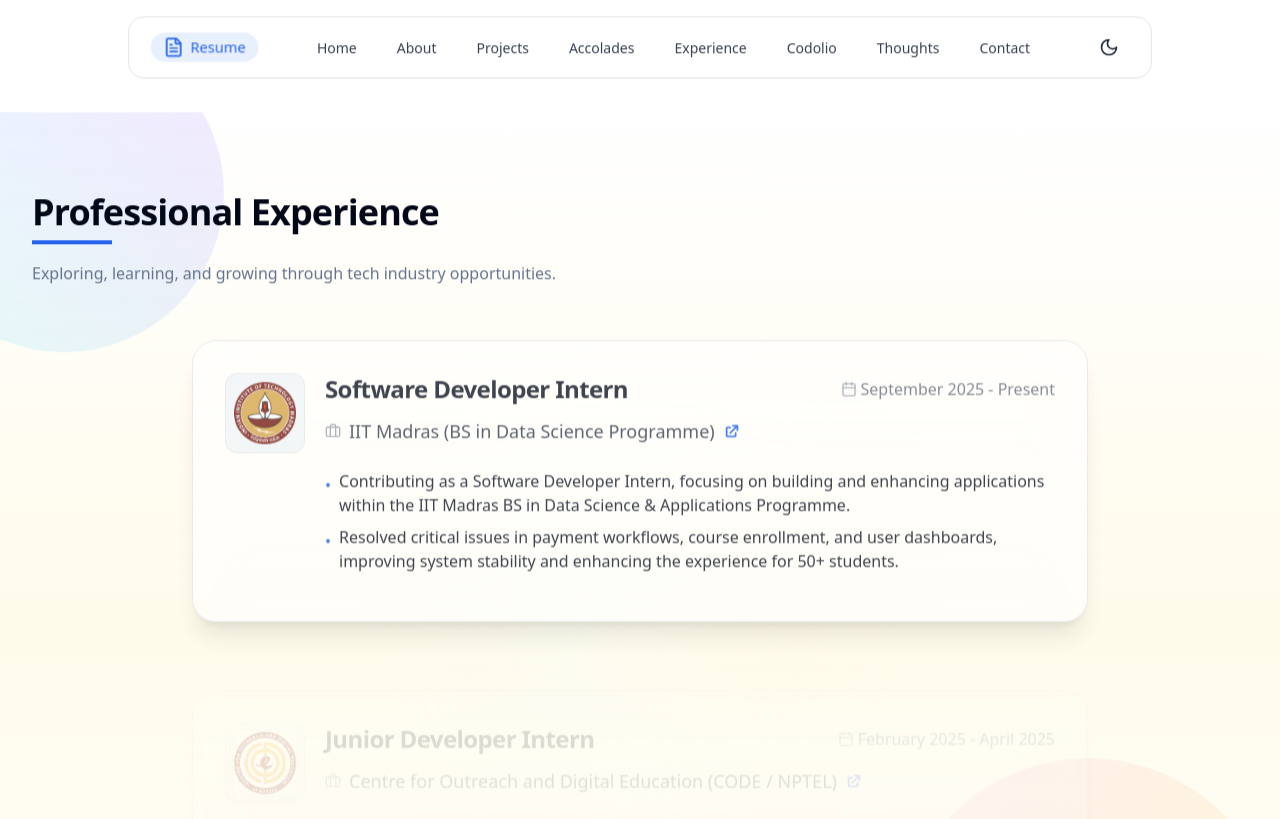
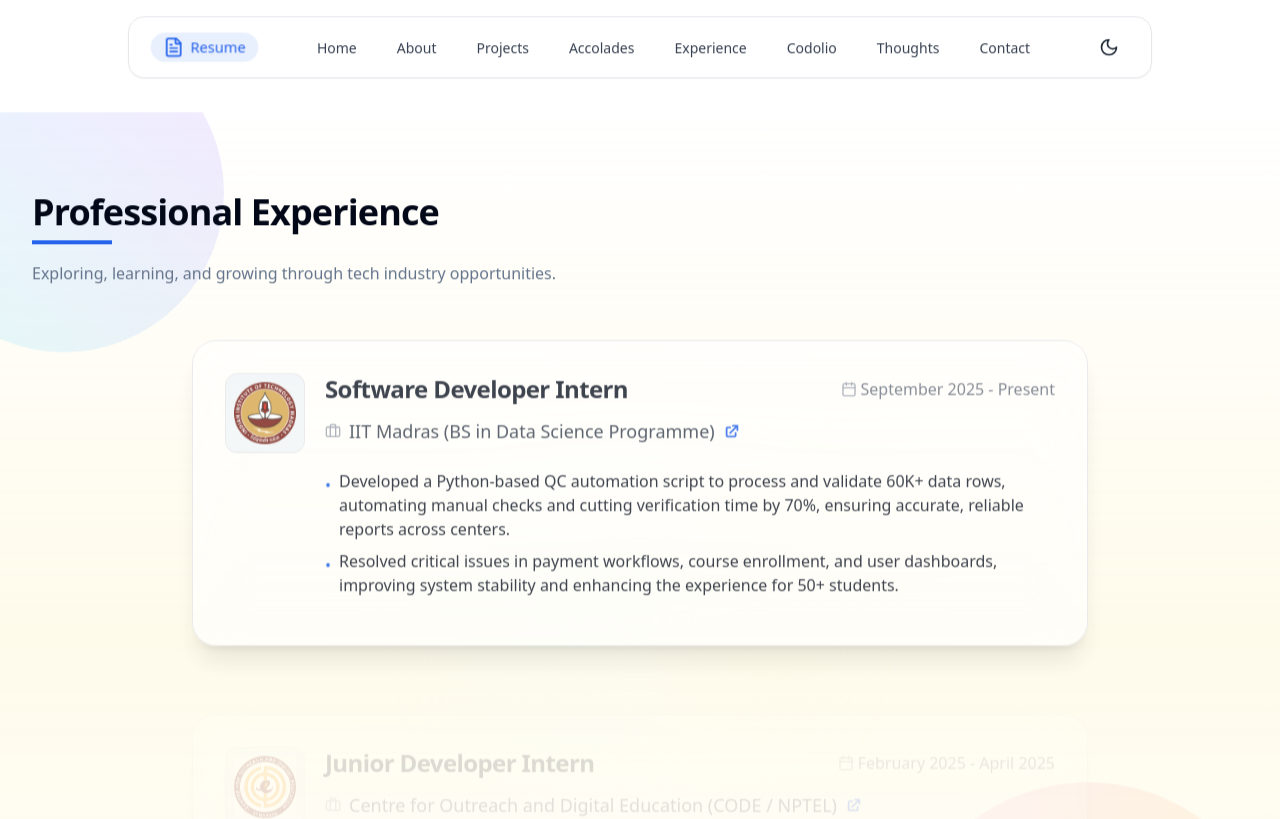
Before and after one commit to Mahadevan2005/Latest_Portfolio, a React (Vite) app: page /experience in a window 1280 px wide. Shown: the top 819 px of the page. Built offline with nearby package versions, Linux system fonts and the light colour scheme.

Commit message:
Updated experience and codolio

```diff
--- a/src/pages/Codolio.tsx
+++ b/src/pages/Codolio.tsx
@@ -16,7 +16,7 @@
 import { ExternalLink } from "lucide-react";
 
 const highlights = [
-  { icon: <FaCode />, title: "1400+ Problems Solved", subtitle: "Across LeetCode, CodeChef, and other platforms." },
+  { icon: <FaCode />, title: "1410+ Problems Solved", subtitle: "Across LeetCode, CodeChef, and other platforms." },
   { icon: <FaBrain />, title: "Strong DSA Foundations", subtitle: "Mastering algorithms, data structures, and patterns." },
   { icon: <FaMedal />, title: "Flipkart Grid 7.0 Semifinalist", subtitle: "Reached semifinals out of 1.6 Lakh+ participants." },
   { icon: <FaTrophy />, title: "Max : 1451 Leetcode Rating", subtitle: "Best Contest Rank: 1772 / 25,000+" },
--- a/src/pages/Experience.tsx
+++ b/src/pages/Experience.tsx
@@ -10,7 +10,7 @@
     logo: "/experience/iitm_bs_logo.png",
     duration: "September 2025 - Present",
     description: [
-      "Contributing as a Software Developer Intern, focusing on building and enhancing applications within the IIT Madras BS in Data Science & Applications Programme.",
+      "Developed a Python-based QC automation script to process and validate 60K+ data rows, automating manual checks and cutting verification time by 70%, ensuring accurate, reliable reports across centers.",
       "Resolved critical issues in payment workflows, course enrollment, and user dashboards, improving system stability and enhancing the experience for 50+ students."
     ],
     website: "https://study.iitm.ac.in/ds/",
```
